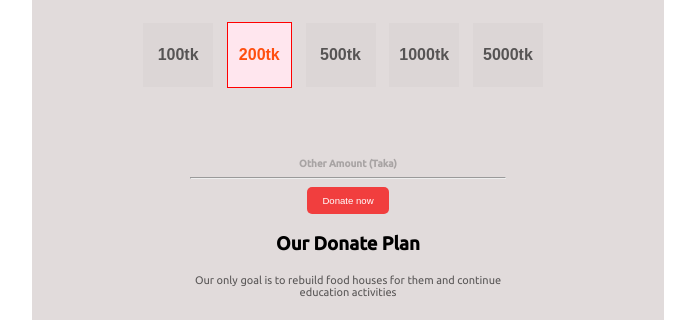
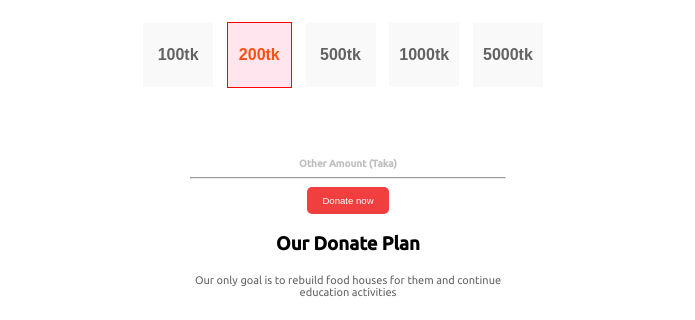
Before and after one commit to shaonkumar/my-first-repo, a plain HTML site: page index.html in a window 1280 px wide. Shown: the part 515-835 px from the top of the page, without its empty margins (292-987 px from the left). Drawn offline with Linux system fonts and the light colour scheme.

Commit message:
backcolor change

```diff
--- a/style/style.css
+++ b/style/style.css
@@ -3,7 +3,6 @@
     margin: auto;
     font-family: 'Roboto', sans-serif;
     font-family: 'Ubuntu', sans-serif;
-    background-color: rgb(225, 219, 219);
 }
 
 .banner {
```
